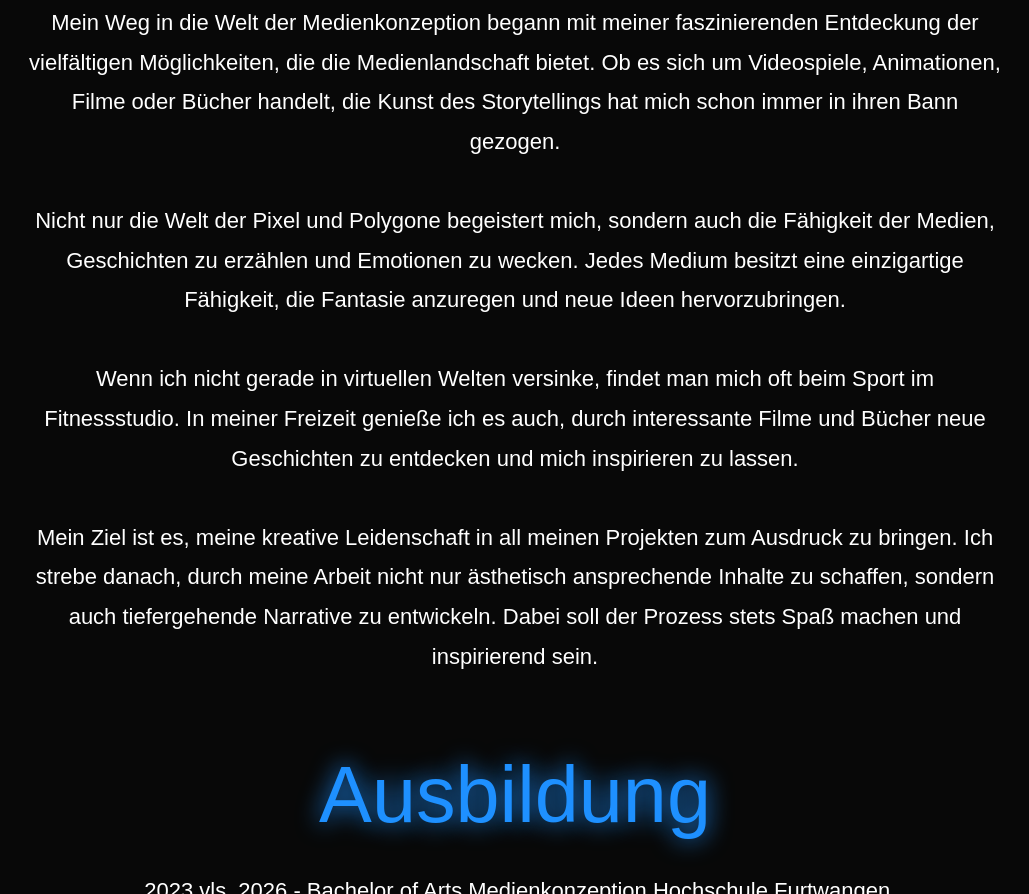
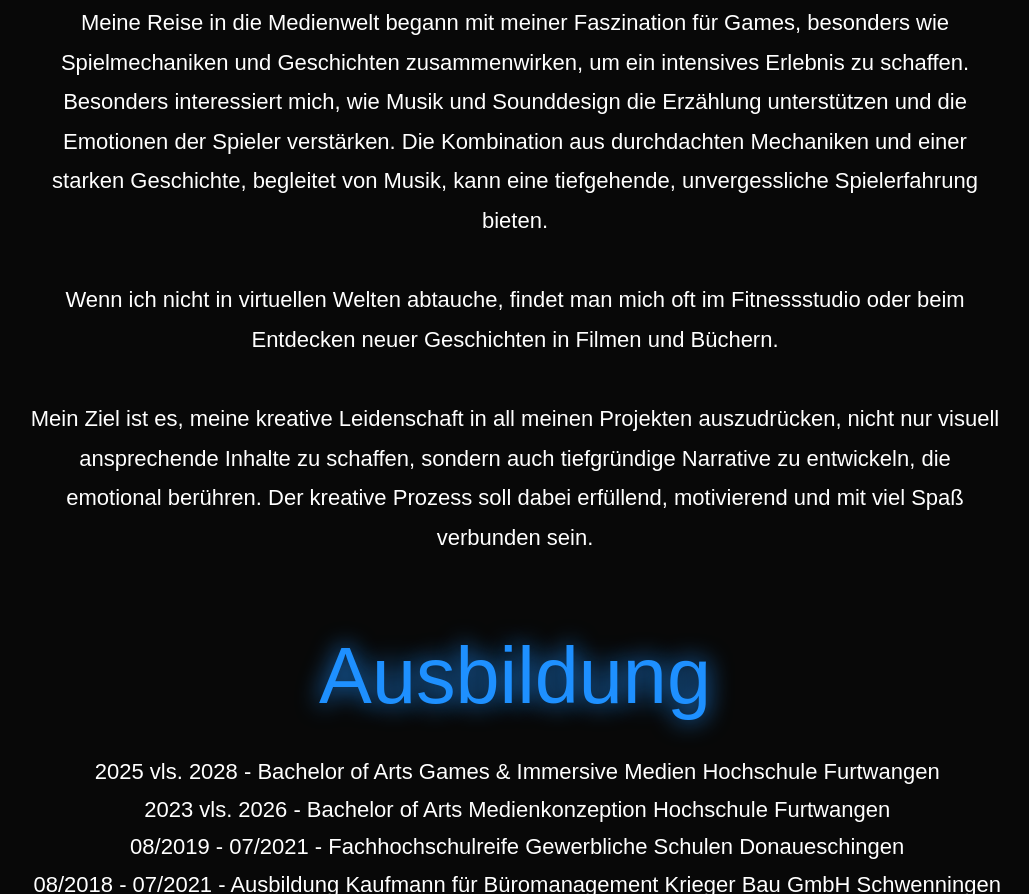
Before and after one commit to DavidZ1407/Portfolio, a plain HTML site: page portfolio.html in a window 1280 px wide. Shown: the part 1906-2800 px from the top of the page, without its empty margins (125-1154 px from the left). Drawn offline with nearby package versions, Linux system fonts and the light colour scheme.

Commit message:
change Text about me, GMB change

```diff
--- a/portfolio.html
+++ b/portfolio.html
@@ -29,7 +29,7 @@
   <section class="home" id="home">
     <div class="home_content">
       <h1>Herzlich <span>Wilkommen</span> <br>auf meiner Seite</h1>
-      <h3><br>Ich bin <span>David</span> und Studiere <span> Mediennkonzeption</span> an der HFU Furtwangen.</h3>
+      <h3><br>Ich bin <span>David</span> und Studiere <span> Games & Immersive Media </span> <br> an der HFU Furtwangen.</h3>
       <h3>Meine Interessen liegen im Bereich <span class="text-animation"><span></span></span></h3>
     </div>
 
@@ -128,31 +128,26 @@
   <section class="about_me" id="about_me">
     <div class="about_content">
       <h1>Über <span>mich</span></h1>
-      <p>Mein Weg in die Welt der Medienkonzeption begann mit meiner faszinierenden Entdeckung der vielfältigen
-        Möglichkeiten,
-        die die Medienlandschaft bietet. Ob es sich um Videospiele, Animationen,
-        Filme oder Bücher handelt, die Kunst des Storytellings hat mich schon immer in ihren Bann gezogen.
+      <p>Meine Reise in die Medienwelt begann mit meiner Faszination für Games, besonders wie Spielmechaniken und
+        Geschichten zusammenwirken, um ein intensives Erlebnis zu schaffen. Besonders interessiert mich, wie Musik und
+        Sounddesign die Erzählung unterstützen und die Emotionen der Spieler verstärken. Die Kombination aus
+        durchdachten Mechaniken und einer starken Geschichte, begleitet von Musik, kann eine tiefgehende, unvergessliche
+        Spielerfahrung bieten.
         <br>
         <br>
-        Nicht nur die Welt der Pixel und Polygone begeistert mich, sondern auch die Fähigkeit der Medien, Geschichten zu
-        erzählen und Emotionen zu wecken.
-        Jedes Medium besitzt eine einzigartige Fähigkeit, die Fantasie anzuregen und neue Ideen hervorzubringen.
+        Wenn ich nicht in virtuellen Welten abtauche, findet man mich oft im Fitnessstudio oder beim Entdecken neuer
+        Geschichten in Filmen und Büchern.
         <br>
         <br>
-        Wenn ich nicht gerade in virtuellen Welten versinke, findet man mich oft beim Sport im Fitnessstudio.
-        In meiner Freizeit genieße ich es auch, durch interessante Filme und Bücher neue Geschichten zu entdecken und
-        mich inspirieren zu lassen.
-        <br>
-        <br>
-        Mein Ziel ist es, meine kreative Leidenschaft in all meinen Projekten zum Ausdruck zu bringen.
-        Ich strebe danach, durch meine Arbeit nicht nur ästhetisch ansprechende Inhalte zu schaffen, sondern auch
-        tiefergehende Narrative zu entwickeln.
-        Dabei soll der Prozess stets Spaß machen und inspirierend sein.
+        Mein Ziel ist es, meine kreative Leidenschaft in all meinen Projekten auszudrücken, nicht nur visuell
+        ansprechende Inhalte zu schaffen, sondern auch tiefgründige Narrative zu entwickeln, die emotional berühren. Der
+        kreative Prozess soll dabei erfüllend, motivierend und mit viel Spaß verbunden sein.
       </p>
     </div>
 
     <h2>Ausbildung</h2>
     <ul class="timeline">
+      <li>2025 vls. 2028 - Bachelor of Arts Games & Immersive Medien Hochschule Furtwangen</li>
       <li>2023 vls. 2026 - Bachelor of Arts Medienkonzeption Hochschule Furtwangen</li>
       <li>08/2019 - 07/2021 - Fachhochschulreife Gewerbliche Schulen Donaueschingen </li>
       <li>08/2018 - 07/2021 - Ausbildung Kaufmann für Büromanagement Krieger Bau GmbH Schwenningen</li>
@@ -160,12 +155,13 @@
 
     <h2>Kenntnisse</h2>
     <ul class="skills">
-      <li>- Blender</li>
       <li>- Vscode</li>
       <li>- HTML</li>
       <li>- Css</li>
       <li>- Typescript</li>
       <li>- JavaScript</li>
+      <li>- Unreal Engine 5</li>
+      <li>- Blender</li>
       <li>- Figma</li>
       <li>- DaVinci Resolve</li>
       <li>- Computer Hardware & Software Kenntnisse</li>
--- a/style.css
+++ b/style.css
@@ -171,22 +171,22 @@ span {
 
   0%,
   20% {
-    content: "3D-Modellierung";
+    content: "Game Design";
   }
 
   21%,
   40% {
-    content: "Video Bearbeitung";
+    content: "Audio Design";
   }
 
   41%,
   60% {
-    content: "Webseitendesign";
+    content: "Storytelling";
   }
 
   61%,
   80% {
-    content: "Game Design";
+    content: "3D-Modellierung";
   }
 
   81%,
```
